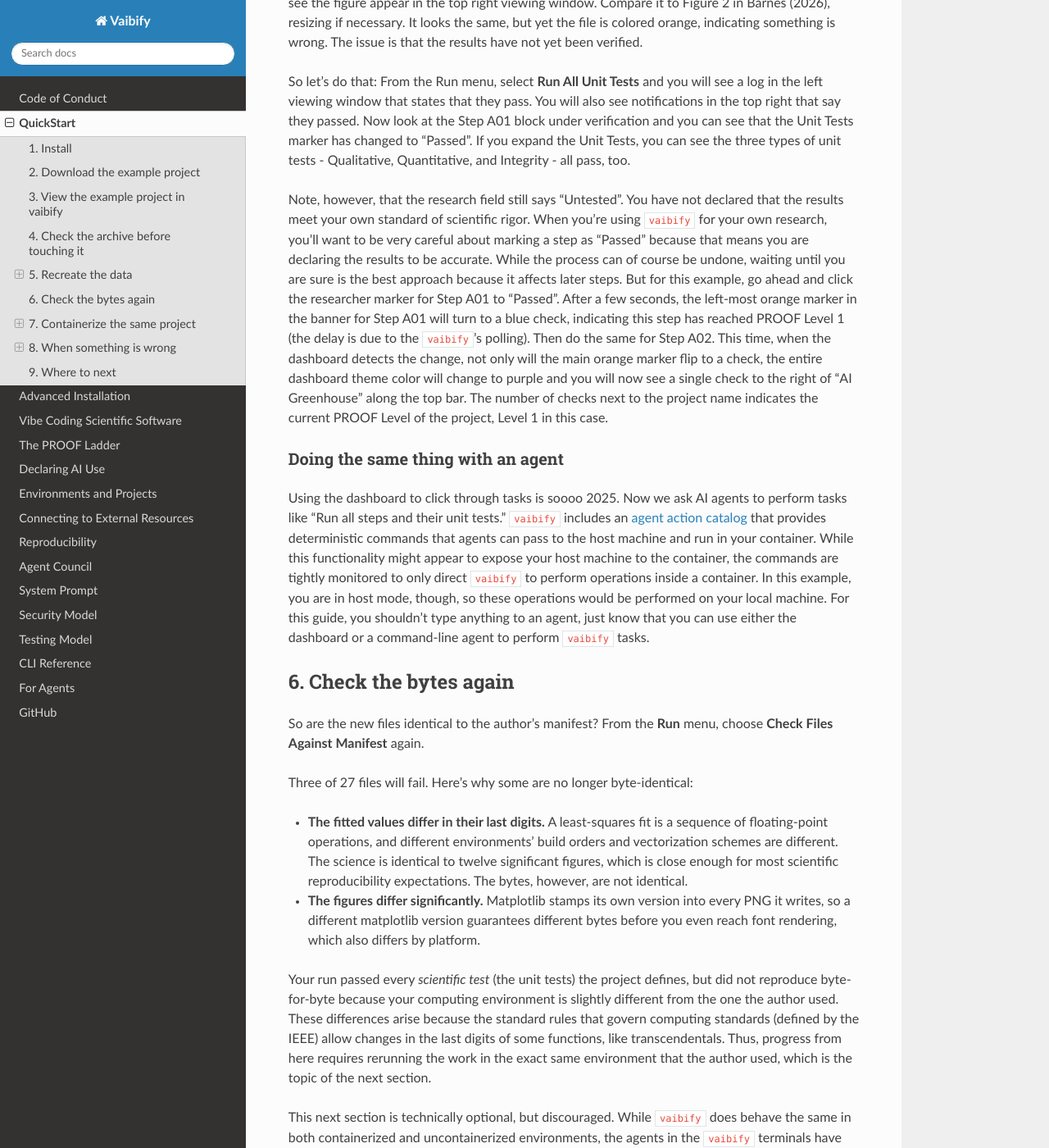
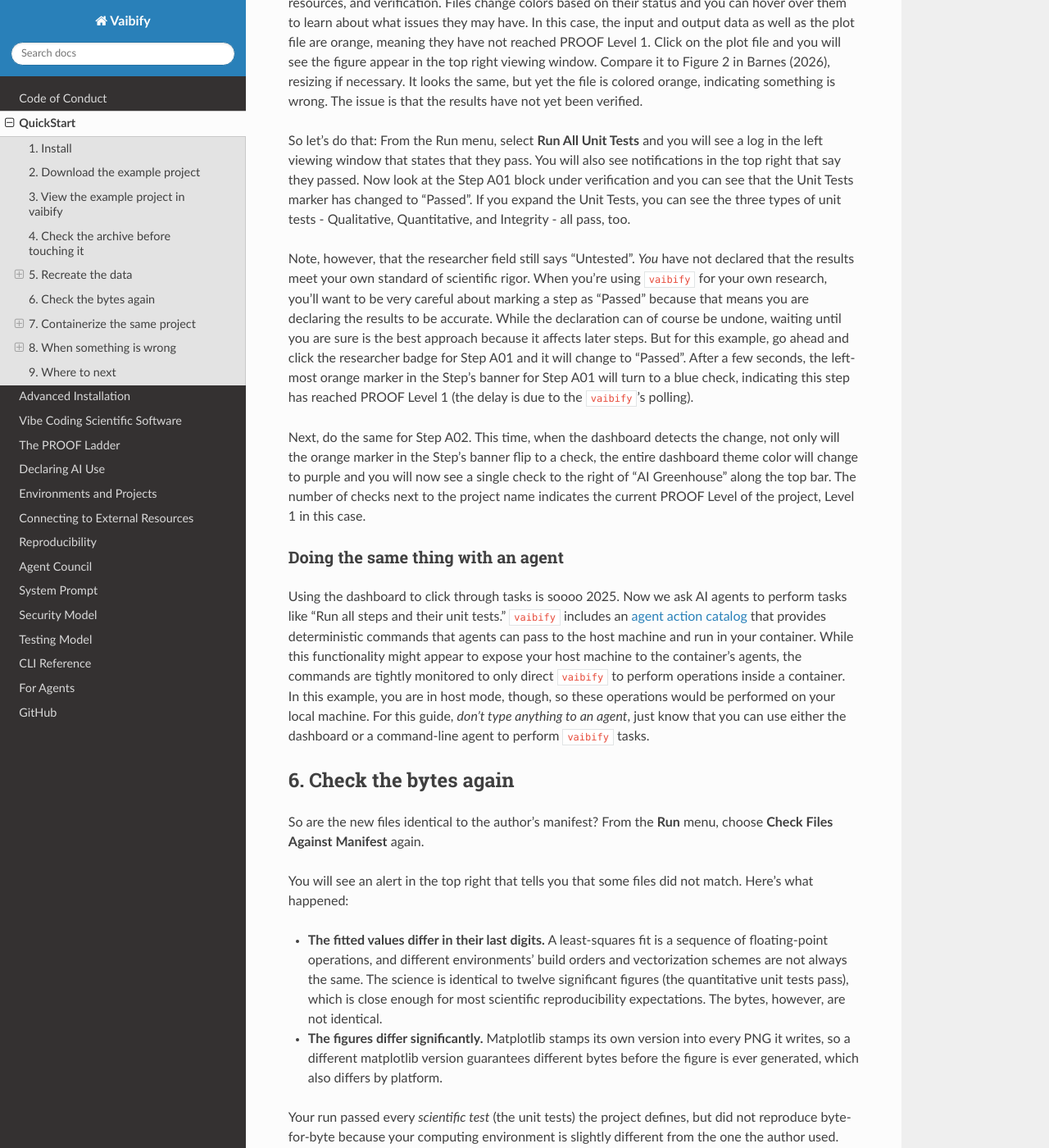
Before and after one commit to RoryBarnes/vaibify, a Sphinx documentation site: the page built from docs/quickStart.md, in a window 1280 px wide and 1400 px high, scrolled down 2535 px. Shown: the whole window at 82% size. Built offline with Sphinx 7.4.7 and the Read the Docs theme 3.1.0, drawn with Linux system fonts in a browser that asks for light colours; the version number could not be read and is left out; some of the changed text lies outside the part shown.

Commit message:
Revise the QuickStart walkthrough through containerization
The author's latest edits to sections 3 through 7: clearer dashboard
orientation, the manifest check described in full, the researcher
sign-off split into two steps, the host-mode trade-off spelled out,
the containerization wizard table updated to the current pages, and
a warning that the environment download can take an hour or more.

Co-Authored-By: Claude Opus 5.5 <noreply@anthropic.com>

````diff
--- a/docs/quickStart.md
+++ b/docs/quickStart.md
@@ -23,7 +23,7 @@ Return to the terminal and run
 ```bash
 git clone https://github.com/RoryBarnes/aigreenhouse.git
 cd aigreenhouse
-pip install -r .vaibify/requirements.txt                   # Initializes `vaibify`
+pip install -r .vaibify/requirements.txt                   # Initializes vaibify
 ```
 
 This repository contains the data to generate two figures from the `vaibify` paper (Barnes 2026): estimates for how long it will be before the waste heat from AI
@@ -42,16 +42,15 @@ You will now move to the **Projects Hub**. An environment is a *place* projects
 this hub offers you one or more Projects to work on. You will see two options: A **Blank Project** is an empty
 workspace (a "sandbox") in which you can experiment in the environment. All environments include a "Blank Project". The second option is **AI Greenhouse**, the project you are reproducing in this guide. Select it.
 
-You are now in the dashboard for this project. Take a look around. Along the top are some fundamental facts about the Project as well as menus for interacting with the Project. The left side shows the steps of the project and information about the project as a whole. The top right consists of two "viewing windows" that displays images and ASCII text files for you to examine and compare. The bottom right is one large reproduction of a terminal. You can create multiple tabs (+) and multiple terminals (+pane in the very bottom right). This dashboard is where you will use coding agents to modify files, examine their efforts, lock down verified results, and connect to external resources like Overleaf and Zenodo.
+After a few seconds, you will land in the dashboard for this project. Take a look around. Along the top are some fundamental facts about the Project as well as menus for interacting with the Project. The left side shows the steps of the project and information about the project as a whole. Click on **Steps** and **Projects** and leave them in the expanded view. These sections give you up-to-date information on the status of the Project. The top right consists of two "viewing windows" that displays images and ASCII text files for you to examine and compare. The bottom right is one large reproduction of a terminal. You can create multiple tabs (+) and multiple terminals (+pane in the very bottom right). This dashboard is where you will use coding agents to modify files, examine their efforts, lock down verified results, and connect to external resources like Overleaf and Zenodo.
 
-Although the published result is at PROOF Level 3, meaning the author verified they reproduced the results at the bit level, your copy is not at that level. In fact, you're at "Level 0", meaning your results aren't even being labeled as "self-consistent"! This status is because you have not run any of the steps locally and verified the results pass the unit tests, which check that the output files match the author's results to some tolerance that they deemed acceptable for scientific reproduction. Before we start driving your copy up the PROOF Ladder, we're going to explore the repository a bit more.
+Although the published result is at PROOF Level 3, meaning the author verified they reproduced the results at the bit level, your copy is not at that level. In fact, you're at "Level 0", meaning your results aren't even being labeled as "self-consistent"! This status is because you have not run any of the steps locally or verified the results pass the unit tests (which check that the output files match the author's results to some tolerance that they deemed acceptable for scientific reproduction). Before we start driving your copy up the PROOF Ladder, we're going to explore the repository a bit more.
 
 ## 4. Check the archive before touching it
 
-From the **Run** menu, choose **Check Files Against Manifest**. (The manifest is the list of artifacts in the repository and their SHA-256 hashes, which is a summary of the bytes in the file.) This action regenerates the hashes of every file in the repository and reports that all
-of them match.
+From the **Run** menu, choose **Check Files Against Manifest**. (The manifest is the list of artifacts in the repository and their SHA-256 hashes, which is a summary of the bytes in the file.) This action regenerates the hashes of every file in the repository, compares them to the file MANIFEST.sha256 that contains the summary of the tracked files, and reports that all of them match.
 
-This result must hold for a freshly cloned Level 3 project because nothing has changed. You have
+This result *must* hold for a freshly cloned Level 3 project because nothing has changed. You have
 confirmed that the files in your clone are byte-for-byte identical to the files the
 author committed. Note that this check is *not* a statement about the
 accuracy of the science; it is a check on the archive's integrity and nothing more.
@@ -62,7 +61,7 @@ Next we will rerun the results locally and see if they pass the unit tests. Firs
 From the **Run** menu, choose **Clean Outputs**, and confirm. Every automatic step's data files and figures are deleted and every
 verification mark resets to untested.
 
-Now we're ready to rerun the pipeline. From the **Run** menu, choose **Run All Steps**. Each step runs its data commands, then its plots, and
+Now we're ready to rerun the pipeline. From the **Run** menu, choose **Run All Steps** and confirm. Each step runs its data analysis commands, then its plot commands. The cirlce to the right
 pulses orange as it runs and turns to solid orange once it finishes. Orange means some part of the step is verified, but not everything. You'll also see the terminal output of the command in the left viewing window. You will be prompted about the AI Declaration because it is interactive. Select **Skip** for this step because that is the author's statement and should not be deleted or modified until you make changes that you plan on publishing.
 
 Take a closer look at Step A01 by clicking on it, which expands the step to show you everything about it. There are multiple sections here about input data, scripts, plots, connections to remote resources, and verification. Files change colors based on their status and you can hover over them to learn about what issues they may have. In this case, the input and output data as well as the plot file are orange, meaning they have not reached PROOF Level 1. Click on the plot file and you will see the figure appear in the top right viewing window. Compare it to Figure 2 in Barnes (2026), resizing if necessary. It looks the same, but yet the file is colored orange, indicating something is wrong. The issue is that the results have not yet been verified.
@@ -70,31 +69,33 @@ Take a closer look at Step A01 by clicking on it, which expands the step to show
 So let's do that: From the Run
 menu, select **Run All Unit Tests** and you will see a log in the left viewing window that states that they pass. You will also see notifications in the top right that say they passed. Now look at the Step A01 block under verification and you can see that the Unit Tests marker has changed to "Passed". If you expand the Unit Tests, you can see the three types of unit tests - Qualitative, Quantitative, and Integrity - all pass, too.
 
-Note, however, that the research field still says "Untested". You have not declared that the results meet your own standard of scientific rigor. When you're using `vaibify` for your own research, you'll want to be very careful about marking a step as "Passed" because that means you are declaring the results to be accurate. While the process can of course be undone, waiting until you are sure is the best approach because it affects later steps. But for this example, go ahead and click the researcher marker for Step A01 to "Passed". After a few seconds, the left-most orange marker in the banner for Step A01 will turn to a blue check, indicating this step has reached PROOF Level 1 (the delay is due to the `vaibify`'s polling). Then do the same for Step A02. This time, when the dashboard detects the change, not only will the main orange marker flip to a check, the entire dashboard theme color will change to purple and you will now see a single check to the right of "AI Greenhouse" along the top bar. The number of checks next to the project name indicates the current PROOF Level of the project, Level 1 in this case.
+Note, however, that the researcher field still says "Untested". *You* have not declared that the results meet your own standard of scientific rigor. When you're using `vaibify` for your own research, you'll want to be very careful about marking a step as "Passed" because that means you are declaring the results to be accurate. While the declaration can of course be undone, waiting until you are sure is the best approach because it affects later steps. But for this example, go ahead and click the researcher badge for Step A01 and it will change to "Passed". After a few seconds, the left-most orange marker in the Step's banner for Step A01 will turn to a blue check, indicating this step has reached PROOF Level 1 (the delay is due to the `vaibify`'s polling).
+
+Next, do the same for Step A02. This time, when the dashboard detects the change, not only will the orange marker  in the Step's banner flip to a check, the entire dashboard theme color will change to purple and you will now see a single check to the right of "AI Greenhouse" along the top bar. The number of checks next to the project name indicates the current PROOF Level of the project, Level 1 in this case.
 
 ### Doing the same thing with an agent
 
-Using the dashboard to click through tasks is soooo 2025. Now we ask AI agents to perform tasks like "Run all steps and their unit tests." `vaibify` includes an [agent action catalog](forAgents.md#agent-actions) that provides deterministic commands that agents can pass to the host machine and run in your container. While this functionality might appear to expose your host machine to the container, the commands are tightly monitored to only direct `vaibify` to perform operations inside a container. In this example, you are in host mode, though, so these operations would be performed on your local machine. For this guide, you shouldn't type anything to an agent, just know that you can use either the dashboard or a command-line agent to perform `vaibify` tasks.
+Using the dashboard to click through tasks is soooo 2025. Now we ask AI agents to perform tasks like "Run all steps and their unit tests." `vaibify` includes an [agent action catalog](forAgents.md#agent-actions) that provides deterministic commands that agents can pass to the host machine and run in your container. While this functionality might appear to expose your host machine to the container's agents, the commands are tightly monitored to only direct `vaibify` to perform operations inside a container. In this example, you are in host mode, though, so these operations would be performed on your local machine. For this guide, *don't type anything to an agent*, just know that you can use either the dashboard or a command-line agent to perform `vaibify` tasks.
 
 ## 6. Check the bytes again
 
 So are the new files identical to the author's manifest? From the **Run** menu, choose **Check Files Against Manifest** again.
 
-Three of 27 files will fail. Here's why some are no longer byte-identical:
+You will see an alert in the top right that tells you that some files did not match. Here's what happened:
 
 - **The fitted values differ in their last digits.** A least-squares fit
   is a sequence of floating-point operations, and different environments'
-  build orders and vectorization schemes are different. The science is identical
-  to twelve significant figures, which is close enough for most scientific reproducibility expectations. The bytes, however, are not identical.
+  build orders and vectorization schemes are not always the same. The science is identical
+  to twelve significant figures (the quantitative unit tests pass), which is close enough for most scientific reproducibility expectations. The bytes, however, are not identical.
 - **The figures differ significantly.** Matplotlib stamps its own version into
   every PNG it writes, so a different matplotlib version guarantees
-  different bytes before you even reach font rendering, which also
+  different bytes before the figure is ever generated, which also
   differs by platform.
 
 Your run passed every *scientific test* (the unit tests) the project defines, but did
-not reproduce byte-for-byte because your computing environment is slightly different from the one the author used. These differences arise because the standard rules that govern computing standards (defined by the IEEE) allow changes in the last digits of some functions, like transcendentals. Thus, progress from here requires rerunning the work in the exact same environment that the author used, which is the topic of the next section.
+not reproduce byte-for-byte because your computing environment is slightly different from the one the author used. These differences arise because the rules that govern computing standards (defined by the IEEE) allow changes in the last digits of some functions, like transcendentals. Thus, progress from here requires rerunning the work in the *exact same environment* that the author used.
 
-This next section is technically optional, but discouraged. While `vaibify` does behave the same in both containerized and uncontainerized environments, the agents in the `vaibify` terminals have access to all of your computer and byte-reproducibility cannot be guaranteed without a static environment. But you can at this point just use it on your machine and trust the agents. Plenty of great science can be done on a project reaching PROOF Level 1!
+This next section, which describes how to generate byte-identical results, is technically optional, but discouraged. While `vaibify`'s behavior is the same in both "host mode" and "container mode", the agents in host mode have access to all of your computer (including secrets, environment variables, keychains, etc.) and byte-reproducibility cannot be guaranteed without a static environment. But at this point you can just use `vaibify` on your machine and trust the agents. Plenty of great science can be done on a project reaching PROOF Level 1 in host mode!
 
 ## 7. Containerize the same project
 
@@ -109,28 +110,20 @@ Before we begin this step, note the following:
 - **A failed build is left unfinished.** If the process fails for any reason,
   a registered, but unusable, container remains partially built. Fix the cause
   and build again (try working with an AI agent or pressing **Run a diagnosis** in the build-failure window); you have not lost the host project's work, because there was never a copy to lose. Look for an orange warning glyph above the list of Environments.
+- **This step may take over an hour.** The containerization requires downloading a 733 MB file from Zenodo.org. Generally the download will complete in <15 minutes, but depending on your connection and the traffic into Zenodo.org, it may take considerably longer.
 
-Once you're ready, then from the dashboard, press the Admin pulldown menu in the top right corner and select Environments to return to the original landing page. Open the kebab menu (**⋮**) on the aigreenhouse environment's tile, and choose **Containerize Environment**. This launches a wizard that steps you through the process.
+Once you're ready, then from the dashboard, press the Admin pulldown menu in the top right corner and select Environments to return to the original landing page. Open the kebab menu (**⋮**) on the aigreenhouse environment's tile, and choose **Containerize Environment**. This launches a wizard that steps you through the process. Follow the instructions in the following table:
 
-The wizard first reads the project's record of its environment,
-`.vaibify/environment.json`, and prompts you with a default Project name. Click "Next".
-
-
-`vaibify` finds the exact image the author
-used. Because this project pins one, the second page already has
-**Use the author's pinned image** selected, and the wizard skips the
-pages that would describe a new image (Python, repositories,
-packages), leaving five pages. Every page has a **?** that explains
-the choice in more detail; what follows is what to enter to finish
-this walkthrough.
 
 | # | Page | What to enter here |
 |---|------|--------------------|
-| 1 | **Name** | Set the **Project's Name** to "AI Greenhouse" and note that the container's changes to include a dash. Container names cannot have spaces or uppercase letters. Click "Next". |
-| 2 | **Environment** | Leave **Use the author's pinned image** selected. The table beneath it names the image, the kind of processor it was built for (`linux/amd64`), and the archived copy on Zenodo. If your computer has a different processor ("this daemon"), such as `arm64`, check the **Allow emulation** box. Below that, under "How the author's image may run on this machine", choose *Run it as its author built it*, so the environment starts exactly as the author's did. Leave the credentials box unchecked.  Click "Next". |
-| 3 | **Features** | LaTeX and the other base features are grayed out because the author's image fixes them. The author's image has no coding agent. Select one of the available agentic models. For the remaining boxes, leave as their defaults unless you are sure. Under *Resource limits*, **-1** CPU makes all but 1 core available to the container (you can still use them outside the container); and **5** GB. (You can adjust these later.) Click "Next".|
-| 4 | **Files to Copy** | Leave everything ticked. You will also see **Start from the committed files**, because the outputs you made in section 5 differ from the author's. Leave it **unticked**: the container should start with your own computer's outputs, so you can watch them get replaced. Click "Next". |
-| 5 | **Summary** | Read it back, then press **Convert and obtain**. |
+| 1 | **Project Name** | Set the **Project Name** to "AI Greenhouse" and note that the container's name changes to include a dash. Container names cannot have spaces or uppercase letters. Click "Next". |
+| 2 | **Environment** | Leave **Use the author's pinned image** selected. The table beneath it names the image, the kind of processor it was built for (`linux/amd64`), and the archived copy on Zenodo. If your computer has a different processor ("This daemon"), such as `arm64`, check the **Allow emulation** box. Below that, under "How the author's image may run on this machine", choose **Run it as its author built it**, so the environment remains exactly as the author saved it. Click "Next". |
+| 3 | **Features & Authentication** | Select one of the available coding agents. LaTeX and the other base features are grayed out because the author's image fixes them. For the remaining boxes, leave as their defaults unless you are sure. Under *Resource limits*, Leave *CPU cores* at **all cores -1**, which leaves 1 reserved for the host (you can still use all of them outside the container); and *Memory (GB)* at**5**. (You can adjust this later if you choose to keep the container.) Click "Next".|
+| 4 | **Files to Copy** | Leave everything at their defaults. Click "Next". |
+| 5 | **Summary** | Read it and confirm it matches the above instructions. Click **Convert and obtain**. |
+
+You will then see a dialog box that shows the log of the download of the 733 MB image from Zenodo. Depending on your connection, *this download may take an hour or more.* In some cases, the connection can be severd
 
 When the conversion finishes, you return to the Environments Hub and the ai-greenhouse environment will look the same except the `host-mode` badges become `contained`. The steps still do the
 same things, but now they do them in the pinned environment, and the
````
